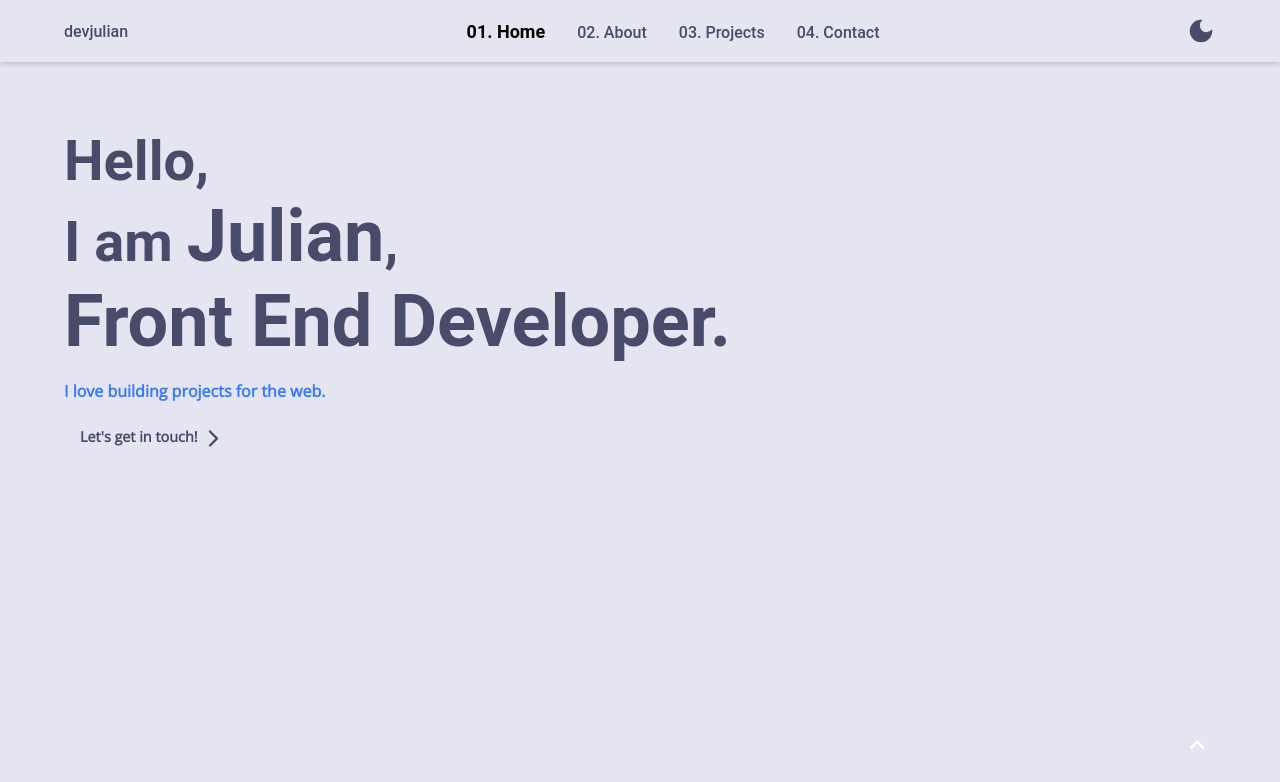
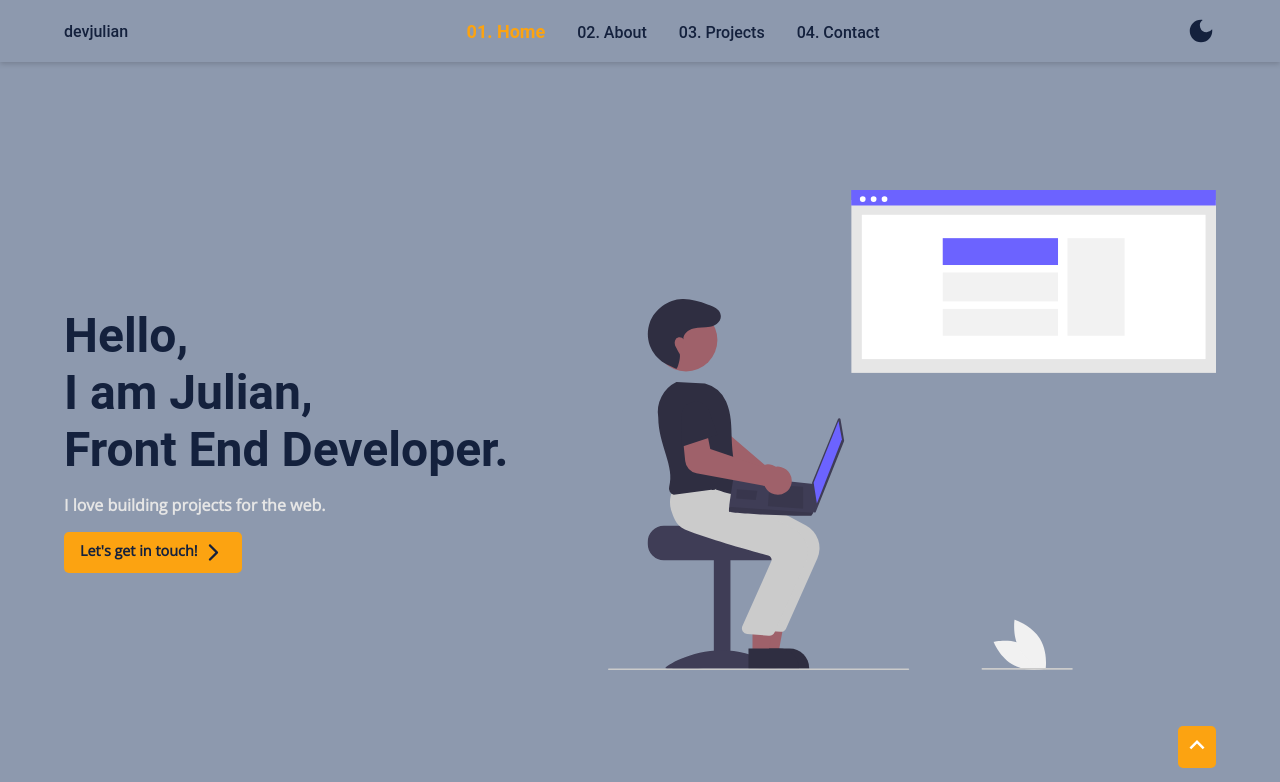
Before and after one commit to JulianIfesiokwu/my-personal-portfolio, a React (Create React App) app: page / in a window 1280 px wide. Shown: the top 782 px of the page. Built offline with nearby package versions, Linux system fonts and the light colour scheme.

Commit message:
working on light theme

```diff
--- a/src/App.css
+++ b/src/App.css
@@ -24,10 +24,11 @@ body .dark {
 }
 
 body .light {
-  --accent-color: hsl(220, 98%, 61%);
-  --background-color: hsl(236, 33%, 92%);
-  --todoBackground-color: hsl(0, 0%, 98%);
-  --text-color: hsl(235, 19%, 35%);
+  --accent-color: #e5e5e5;
+  --background-color: #8d99ae;
+  --hightlight-color: #000000;
+  --text-color: #14213d;
+  --cta-color: #fca311;
 }
 
 a {
--- a/src/App.scss
+++ b/src/App.scss
@@ -25,10 +25,11 @@ body .dark {
 }
 
 body .light {
-  --accent-color: hsl(220, 98%, 61%);
-  --background-color: hsl(236, 33%, 92%);
-  --todoBackground-color: hsl(0, 0%, 98%);
-  --text-color: hsl(235, 19%, 35%);
+  --accent-color: #e5e5e5;
+  --background-color: #8d99ae;
+  --hightlight-color: #000000;
+  --text-color: #14213d;
+  --cta-color: #fca311;
 }
 
 a {
--- a/src/components/Homepage/Homepage.component.jsx
+++ b/src/components/Homepage/Homepage.component.jsx
@@ -1,6 +1,7 @@
 import ContactForm from "../ContactForm/ContactForm.component";
 import Button from "../Button/Button.component";
 import FeaturedProject from "../FeaturedProject/FeaturedProject.component";
+import LandingImage from "../../assets/Landing_image.svg";
 
 import "./Homepage.styles.css";
 
@@ -8,6 +9,7 @@ const Homepage = () => {
   return (
     <div className="homepage">
       <section className="landing">
+        <div className="landing-info">
           <h1 className="introduction">
             Hello,{" "}
             <span className="row">
@@ -15,8 +17,14 @@ const Homepage = () => {
             </span>
             <span className="dev-title">Front End Developer.</span>
           </h1>
-        <p className="intro-paragraph">I love building projects for the web.</p>
+          <p className="intro-paragraph">
+            I love building projects for the web.
+          </p>
           <Button title={`Let's get in touch!`} className="intro-btn" />
+        </div>
+        <div className="landing-image">
+          <img className="landing-img" src={LandingImage} alt="" />
+        </div>
       </section>
       <section className="skills">
         <article className="skills-info">
--- a/src/components/Homepage/Homepage.styles.css
+++ b/src/components/Homepage/Homepage.styles.css
@@ -5,13 +5,24 @@
 }
 
 .landing {
-  margin-top: 4rem;
+  margin-top: 3rem;
   height: 80vh;
+  display: flex;
+  align-items: center;
+}
+
+.landing-info {
+  width: 60%;
+}
+
+.landing-img {
+  width: 100%;
+  height: auto;
 }
 
 .introduction {
   margin-top: 1rem;
-  font-size: 3.5rem;
+  font-size: 3rem;
   color: var(--text-color);
   font-family: var(--font-heading);
 }
@@ -29,7 +40,7 @@
 
 .dev-name,
 .dev-title {
-  font-size: 4.5rem;
+  font-size: 3rem;
   color: var(--highlight-color);
 }
 
@@ -68,6 +79,15 @@
     margin-top: 3rem;
   }
 
+  .landing {
+    margin-top: 18rem;
+    flex-direction: column-reverse;
+  }
+
+  .landing-info {
+    width: 100%;
+  }
+
   .introduction {
     font-size: 2.5rem;
   }
--- a/src/components/Homepage/Homepage.styles.scss
+++ b/src/components/Homepage/Homepage.styles.scss
@@ -5,13 +5,24 @@
 }
 
 .landing {
-  margin-top: 4rem;
+  margin-top: 3rem;
   height: 80vh;
+  display: flex;
+  align-items: center;
+}
+
+.landing-info {
+  width: 60%;
+}
+
+.landing-img {
+  width: 100%;
+  height: auto;
 }
 
 .introduction {
   margin-top: 1rem;
-  font-size: 3.5rem;
+  font-size: 3rem;
   color: var(--text-color);
   font-family: var(--font-heading);
 }
@@ -29,7 +40,7 @@
 
 .dev-name,
 .dev-title {
-  font-size: 4.5rem;
+  font-size: 3rem;
   color: var(--highlight-color);
 }
 
@@ -68,6 +79,15 @@
     margin-top: 3rem;
   }
 
+  .landing {
+    margin-top: 18rem;
+    flex-direction: column-reverse;
+  }
+
+  .landing-info {
+    width: 100%;
+  }
+
   .introduction {
     font-size: 2.5rem;
   }
```
Also changed, not shown: 2 other files (tests, documents, lock files or other folders). Lines whose indentation alone changed are shown as unchanged.
